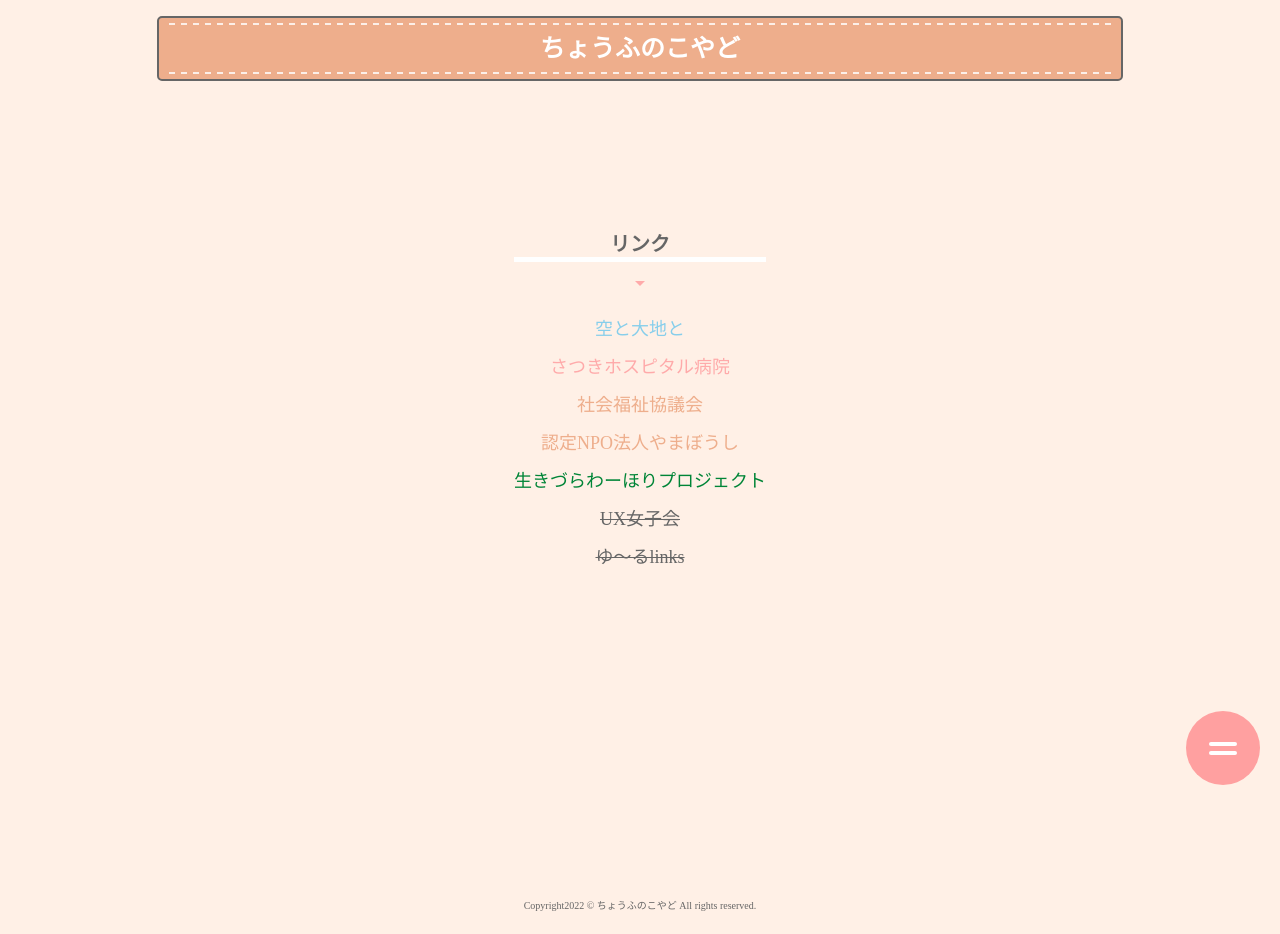
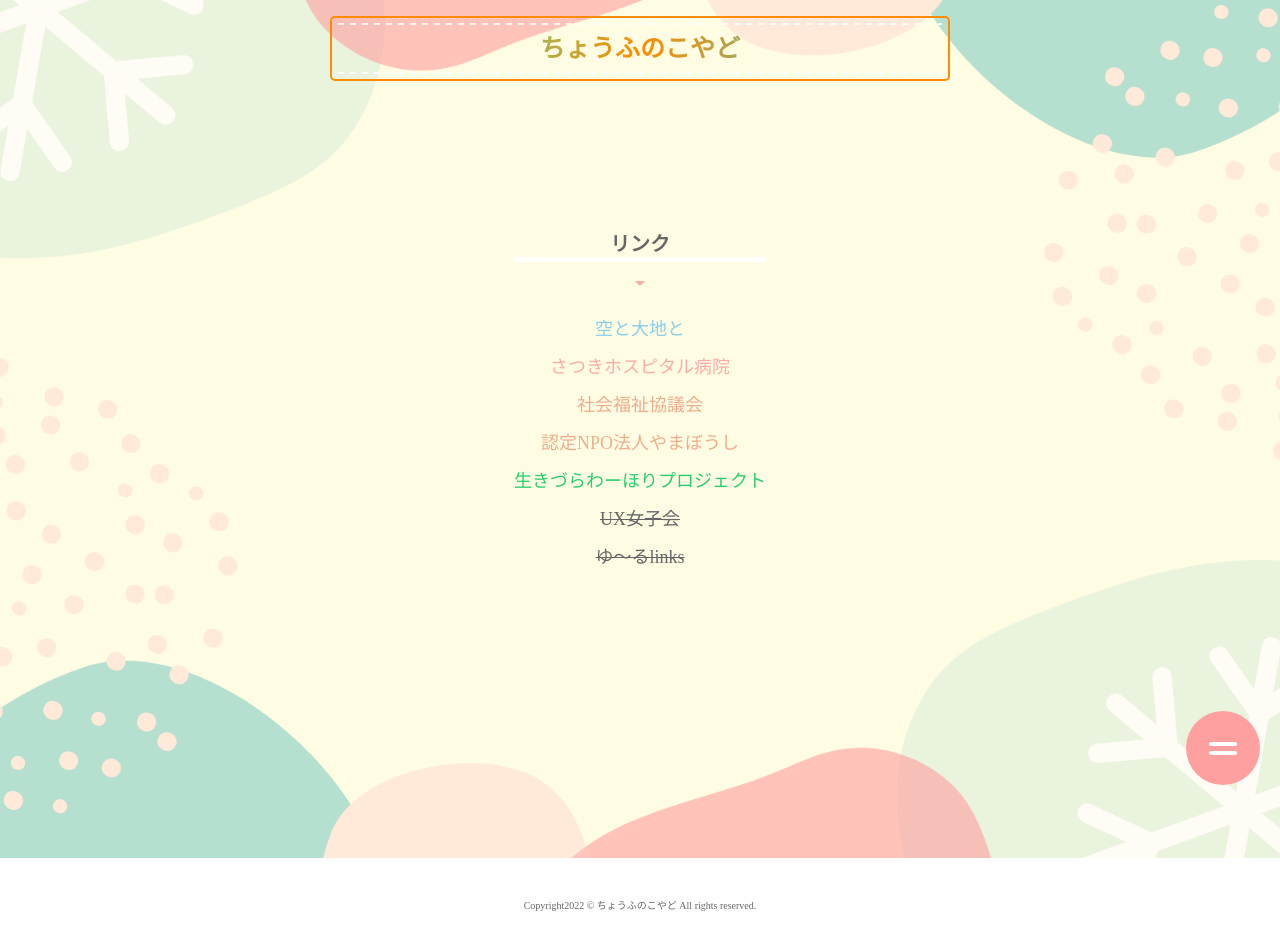
Before and after one commit to su-pull/chofu-koyado, a Next.js app: page /links in a window 1280 px wide. Built offline with nearby package versions, Linux system fonts and the light colour scheme; no server answers; a web font is replaced by a local one.

Commit message:
first commit

```diff
--- a/styles/globals.scss
+++ b/styles/globals.scss
@@ -7,6 +7,10 @@ html {
   overflow: scroll;
 }
 body {
+  background-image: url(../public/image/image00.png);
+  background-position: center top;
+  background-repeat: no-repeat;
+  background-size: cover;
   font: {
     family: $Google;
     weight: normal;
@@ -14,9 +18,9 @@ body {
   }
   word-break: break-all;
   text-align: center;
-  background: rgb(255, 240, 230);
+  // background: rgb(255, 240, 230);
   color: $ST;
-  width: 600px;
+
   @include LRauto;
 }
 
@@ -49,7 +53,6 @@ button {
   left: 0;
   width: 25%;
   height: 100vh;
-  background: #fff;
   border-right: solid 1px #eaeaea;
 }
 
@@ -61,7 +64,6 @@ button {
   right: 0;
   width: 25%;
   height: 100vh;
-  background: #fff;
   border-left: solid 1px #eaeaea;
 }
 
@@ -178,28 +180,31 @@ textarea {
 }
 
 .green {
-  color: #008537;
+  color: #26cf6c;
 }
 
 .migiue {
   z-index: 1;
   position: relative;
-  right: 0px;
   font: {
     size: 50px;
     weight: bold;
     family: $Google0;
   }
+  width: 50%;
   white-space: nowrap;
-  background: #eeae8c;
   border: 2px solid;
   border-radius: 5px;
   padding-bottom: 15px;
   padding-top: 10px;
   padding-left: 20px;
   padding-right: 20px;
-  width: 80%;
+
   text-align: center;
+  color: #ff8c00;
+  background: -webkit-linear-gradient(0deg, #00ffe5, #ff8c00, #00d9ff);
+  -webkit-background-clip: text;
+  -webkit-text-fill-color: transparent;
 }
 
 .migiue:hover {
```
Also changed, not shown: public/image/image00.png (added).
